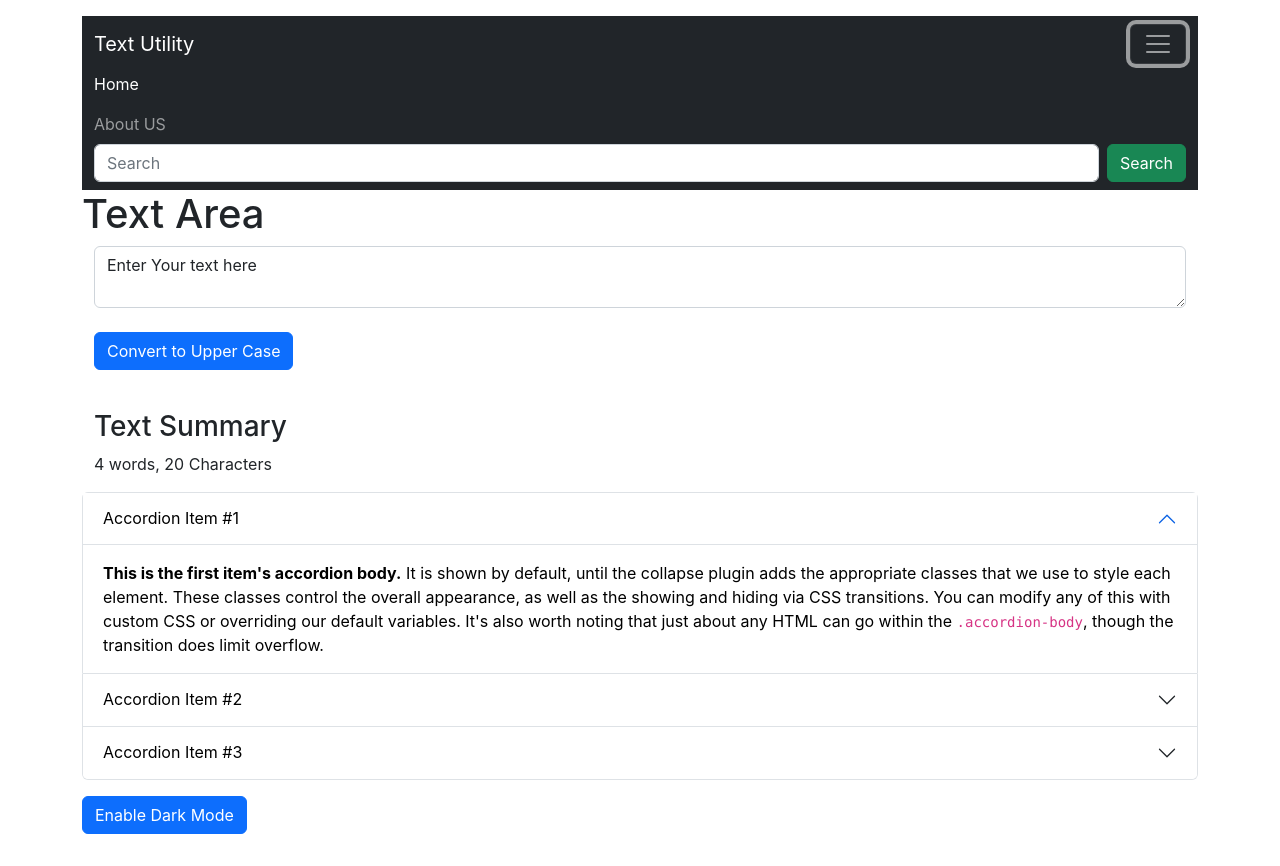
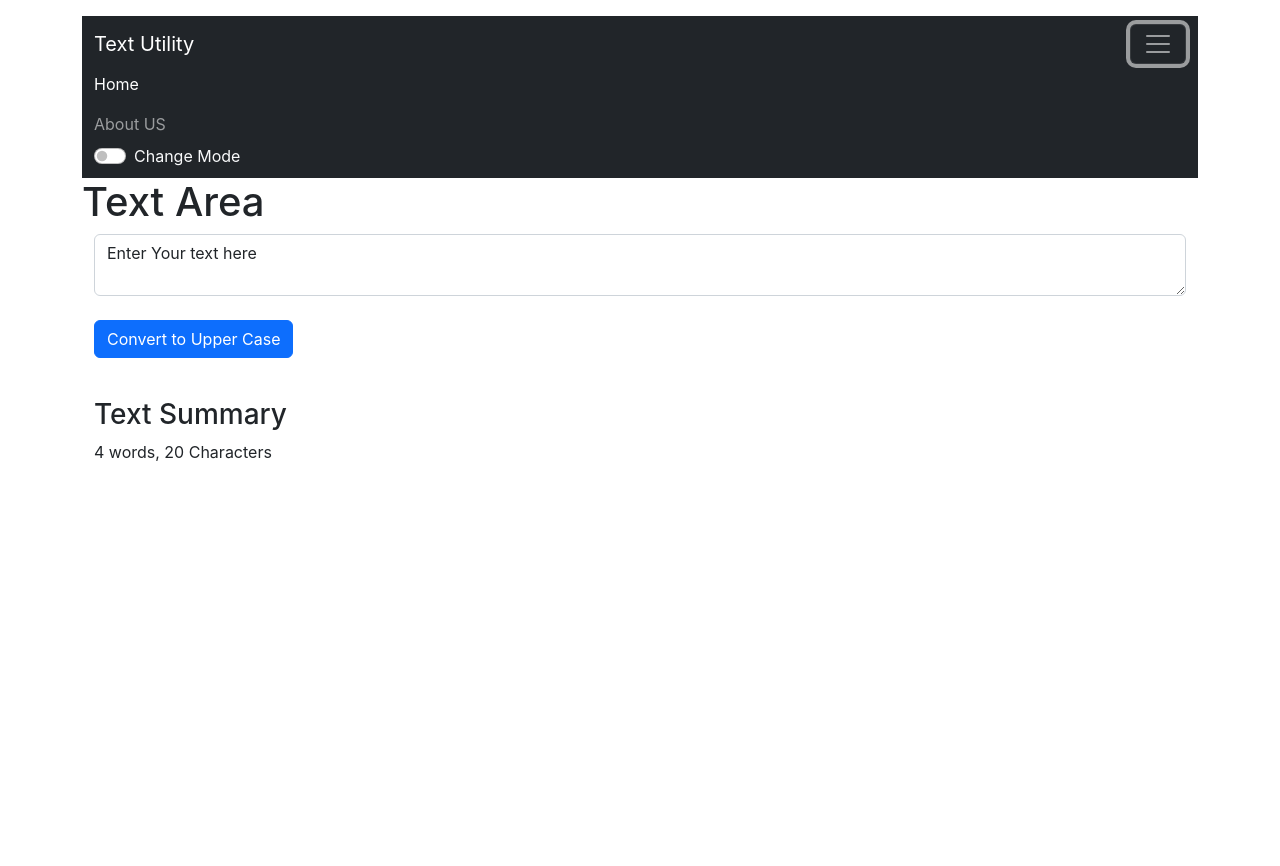
Before and after one commit to Mani007/Reactpractice, a React (Create React App) app: page / in a window 1280 px wide. Both pictures are taken after a click on the button "Toggle navigation". After the commit the page ends 800 px from the top, so only its background shows below. Built offline with nearby package versions, Linux system fonts and the light colour scheme.

Commit message:
The perfect dark and light mode scheme

```diff
--- a/src/App.js
+++ b/src/App.js
@@ -1,17 +1,26 @@
 
+import { useState } from 'react';
 import './App.css';
 import About from './components/About';
 import Navbar from './components/Navbar'; //Always have components start with Capital letters
 import TextForm from './components/TextForm';
 
 function App() {
+  const [mode, setMode] = useState('dark');
+  const toggleMode = () => {
+    if (mode === 'light'){
+      setMode('dark')
+    } else {
+      setMode('light')
+    }
+  }
   return (
     <>
 
     <div className="container my-3">
-     <Navbar title="Text Utility"/>
+     <Navbar title="Text Utility" mode={mode} toggleMode={toggleMode}/>
      <TextForm headings="Text Area"/>
-      <About/>
+      {/* <About/> */}
       {/* <Navbar/> */}
     </div>
 
--- a/src/components/Navbar.js
+++ b/src/components/Navbar.js
@@ -4,12 +4,13 @@ import PropTypes from 'prop-types'
 export default function Navbar(props) { //Always have components start with Capital letters
   return (
     <>
-    <nav className="navbar navbar-expand-sg navbar-dark bg-dark">
+    <nav className={`navbar navbar-expand-sg navbar-${props.mode} bg-${props.mode}`}>
     <div className="container-fluid">
       <a className="navbar-brand" href="/">{props.title}</a>
       <button className="navbar-toggler" type="button" data-bs-toggle="collapse" data-bs-target="#navbarSupportedContent" aria-controls="navbarSupportedContent" aria-expanded="false" aria-label="Toggle navigation">
         <span className="navbar-toggler-icon"></span>
       </button>
+
       <div className="collapse navbar-collapse" id="navbarSupportedContent">
         <ul className="navbar-nav me-auto sb-2 mb-lg-0">
           <li className="nav-item">
@@ -21,15 +22,20 @@ export default function Navbar(props) { //Always have components start with Capi
 
 
         </ul>
-        <form className="d-flex" role="search">
+        {/* <form className="d-flex" role="search">
           <input className="form-control me-2" type="search" placeholder="Search" aria-label="Search"/>
           <button className="btn btn-success" type="submit">Search</button>
-        </form>
+        </form> */}
+        <div className={`form-check form-switch text-${props.mode === 'light'?'dark':'light'}`}>
+  <input className="form-check-input" type="checkbox" onClick={props.toggleMode} role="switch" id="flexSwitchCheckChecked" />
+  <label className="form-check-label" htmlFor="flexSwitchCheckChecked">Change Mode</label>
+</div>
       </div>
     </div>
   </nav>
       </>
   )
+
 }
 
 Navbar.propTypes = {
```
